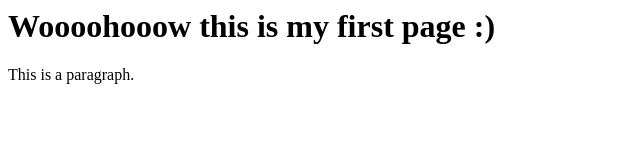
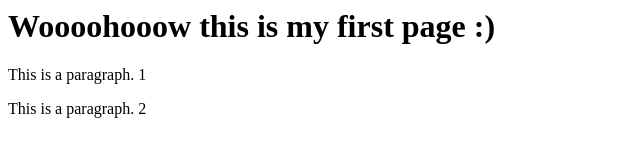
Before and after one commit to JalilaMnassry/first-repo, a plain HTML site: page index.html in a window 1280 px wide. Shown: the whole page, without its empty margins (0-640 px from the left). Drawn offline with Linux system fonts and the light colour scheme.

Commit message:
add paragraph2

```diff
--- a/index.html
+++ b/index.html
@@ -4,6 +4,7 @@
 	</head>
 	<body>
 		<h1>Woooohooow this is my first page :)</h1>
-		<p>This is a paragraph.</p>
+		<p>This is a paragraph. 1</p>
+		<p>This is a paragraph. 2</p>
 	</body>
 </html>
```
